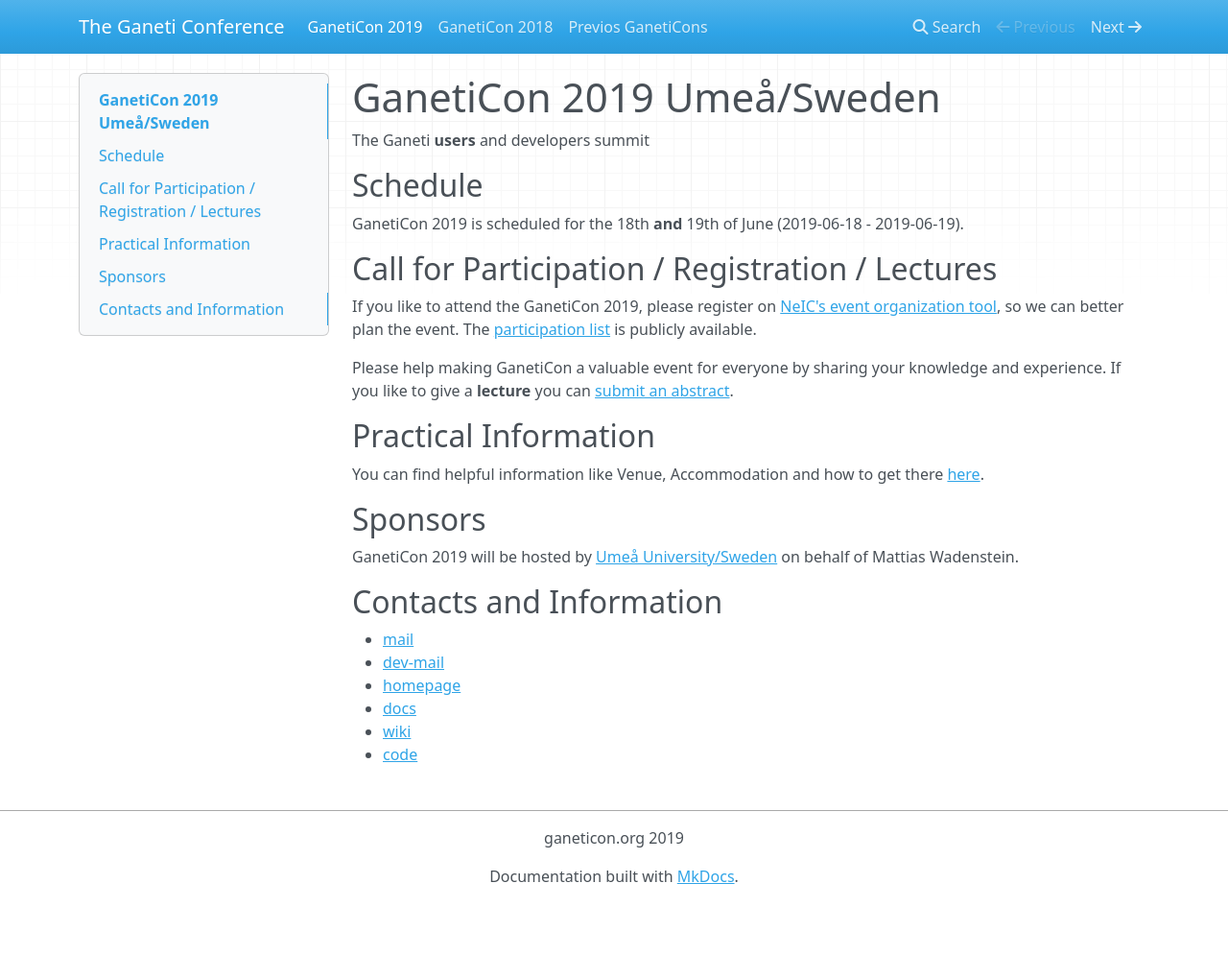
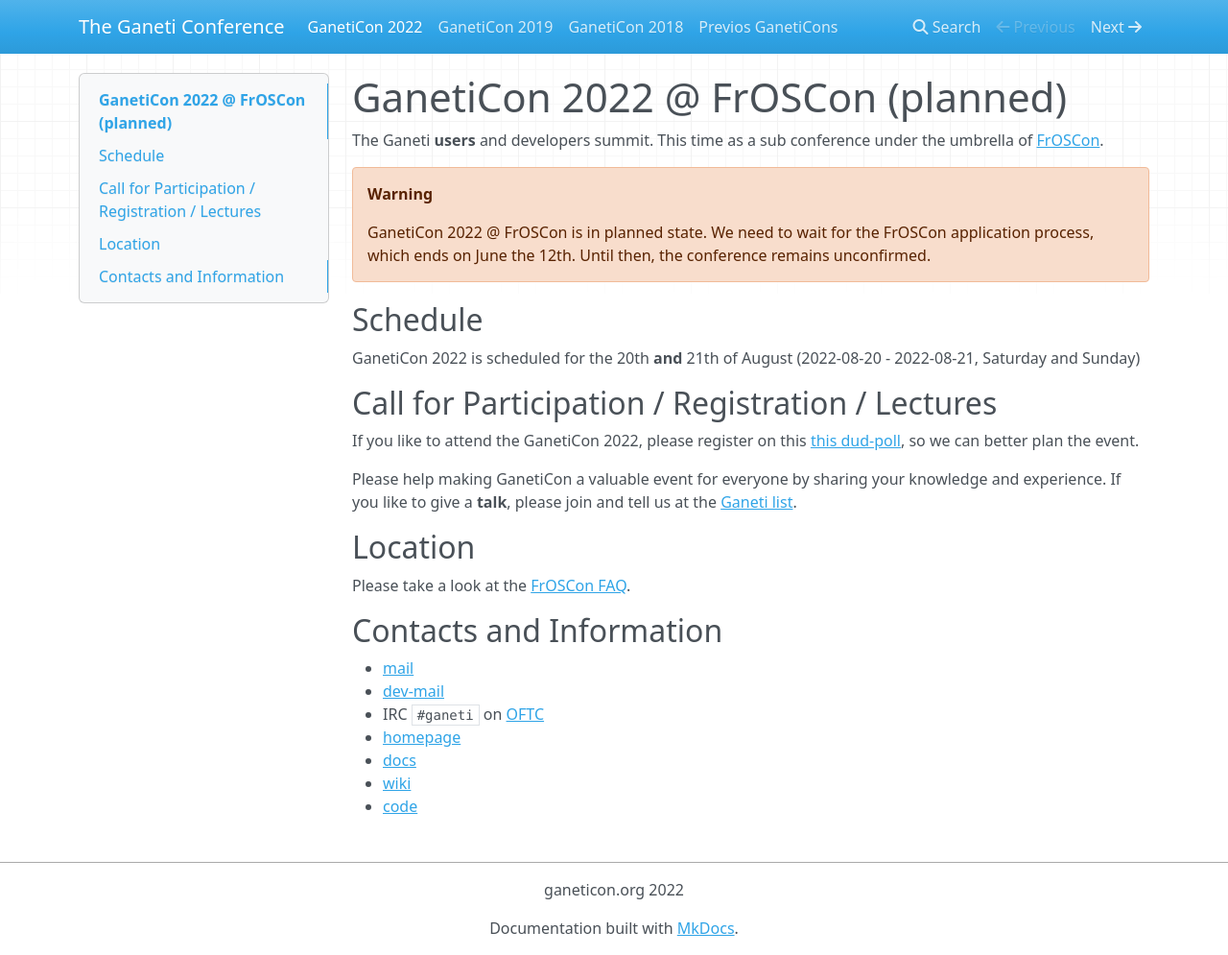
Before and after one commit to ganeticon/ganeticon.github.io, an MkDocs documentation site: the page built from docs/index.md, in a window 1280 px wide and 995 px high. Shown: the whole window at 96% size. Built offline with MkDocs 1.6.1, drawn with Linux system fonts in a browser that asks for light colours; nearby versions of some CDN libraries; old or Windows-style settings are respelled for this version of MkDocs.

```diff
--- a/docs/index.md
+++ b/docs/index.md
@@ -1,32 +1,26 @@
-[comment]: <> (travis-ci fails, because of its infra)
-[comment]: <> (https://travis-ci.org/ganeticon/ganeticon.github.io/builds/393791596)
-[comment]: <> (but it looks like your commit is the cause of the failure)
-[comment]: <> (what a mess)
-[comment]: <> (change THIS to create a pseudo commit to trigger a new build)
+# GanetiCon 2022 @ FrOSCon (planned)
+The Ganeti **users** and developers summit. This time as a sub conference under the umbrella of [FrOSCon](https://www.froscon.org/).
 
-# GanetiCon 2019 Umeå/Sweden
-The Ganeti **users** and developers summit
+!!! warning
+    GanetiCon 2022 @ FrOSCon is in planned state. We need to wait for the FrOSCon application process, which ends on June the 12th. Until then, the conference remains unconfirmed.
 
 ## Schedule
-GanetiCon 2019 is scheduled for the 18th **and** 19th of June (2019-06-18 - 2019-06-19).
+GanetiCon 2022 is scheduled for the 20th **and** 21th of August (2022-08-20 - 2022-08-21, Saturday and Sunday)
 
 ## Call for Participation / Registration / Lectures
-If you like to attend the GanetiCon 2019, please register on [NeIC's event organization tool](https://indico.neic.no/event/83/registrations/27/), so we can better plan the event. The [participation list](https://indico.neic.no/event/83/registrations/participants) is publicly available.
+If you like to attend the GanetiCon 2022, please register on this [this dud-poll](https://dud-poll.inf.tu-dresden.de/ganeticon/), so we can better plan the event.
 
-Please help making GanetiCon a valuable event for everyone by sharing your knowledge and experience. If you like to give a **lecture** you can [submit an abstract](https://indico.neic.no/event/83/abstracts/).
+Please help making GanetiCon a valuable event for everyone by sharing your knowledge and experience. If you like to give a **talk**, please join and tell us at the [Ganeti list](https://groups.google.com/g/ganeti).
 
-## Practical Information
-You can find helpful information like Venue, Accommodation and how to get there [here](https://indico.neic.no/event/83/page/19-practical-information).
-
-## Sponsors
-GanetiCon 2019 will be hosted by [Umeå University/Sweden](https://www.umu.se/en/) on behalf of Mattias Wadenstein.
+## Location
+Please take a look at the [FrOSCon FAQ](https://www.froscon.org/en/faq/#irfaq_37_82863).
 
 ## Contacts and Information
 * [mail](https://groups.google.com/forum/\#!forum/ganeti)
 * [dev-mail](https://groups.google.com/forum/\#!forum/ganeti-devel)
-[comment]: <> (is the IRC channel dead?)
-[comment]: <> (* IRC `#ganeti` on [Freenode](https://freenode.net))
-* [homepage](http://www.ganeti.org)
-* [docs](http://docs.ganeti.org)
-* [wiki](https://ganeti.googlesource.com/wiki/+/master)
+* IRC `#ganeti` on [OFTC](https://www.oftc.net/)
+* [homepage](https://ganeti.org/)
+* [docs](https://docs.ganeti.org)
+[comment]: <> (* [wiki](https://ganeti.googlesource.com/wiki/+/master))
+* [wiki](https://github.com/ganeti/ganeti/wiki)
 * [code](https://github.com/ganeti/ganeti)
--- a/mkdocs.yml
+++ b/mkdocs.yml
@@ -1,21 +1,20 @@
 site_name: The Ganeti Conference
-site_description: 'GanetiCon 2019'
-copyright: 'ganeticon.org 2019'
+site_description: 'GanetiCon 2022'
+copyright: 'ganeticon.org 2022'
 
 extra:
   logo: './assets/images/logo.png'
   social:
     - type: 'home'
-      link: 'http://ganeti.org'
+      link: 'https://ganeti.org'
     - type: 'group'
       link: 'https://groups.google.com/forum/#!forum/ganeti'
     - type: 'github'
       link: 'https://github.com/ganeti'
-    - type: 'google-plus'
-      link: 'https://plus.google.com/113015122293573254673'
 
-pages:
-    - 'GanetiCon 2019': 'index.md'
+nav:
+    - 'GanetiCon 2022': 'index.md'
+    - 'GanetiCon 2019': '2019/index.md'
     - 'GanetiCon 2018': '2018/index.md'
     - 'Previos GanetiCons': 'previos_cons.md'
 
```
Also changed, not shown: docs/2019/index.md (added, +26 -0 lines).
